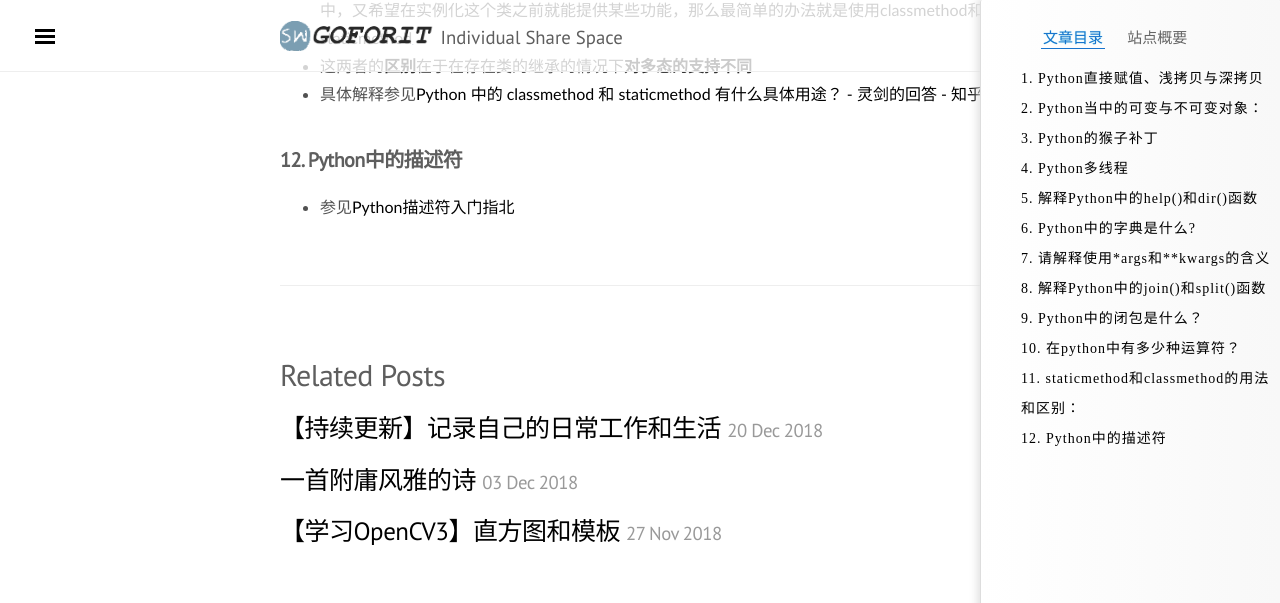
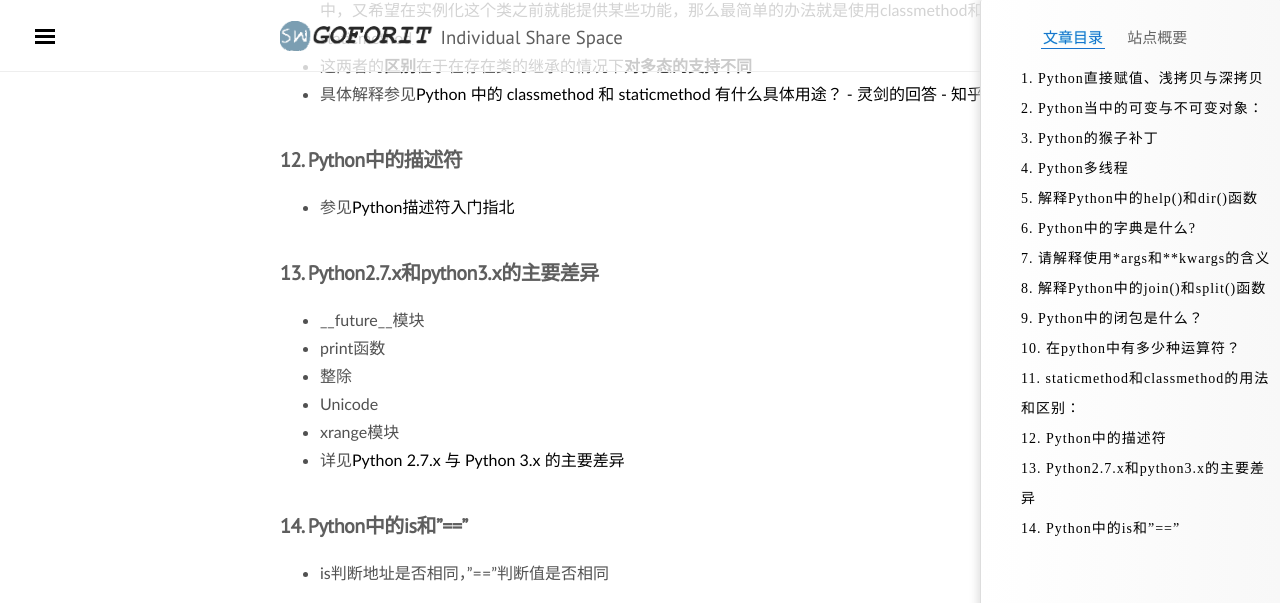
Before and after one commit to illust/illust.github.io, a Jekyll site: the page built from _posts/2018-12-19-Python-Interview-Setup.md, in a window 1280 px wide and 900 px high, scrolled down 3556 px, cut to the strip 0-603 px from the top of the window. Built offline with Jekyll 4.4.1, drawn with Linux system fonts in a browser that asks for light colours; nearby versions of some CDN libraries; some web fonts are replaced; comment, search, counter and statistics services are not loaded.

Commit message:
add 12.22 works

```diff
--- a/_posts/2018-12-19-Python-Interview-Setup.md
+++ b/_posts/2018-12-19-Python-Interview-Setup.md
@@ -115,3 +115,14 @@ roots
 
 ## 12. Python中的描述符
 - 参见[Python描述符入门指北](https://manjusaka.itscoder.com/2016/10/12/Something-about-Descriptor/)
+
+## 13. Python2.7.x和python3.x的主要差异
+- __future__模块
+- print函数
+- 整除
+- Unicode
+- xrange模块
+- 详见[Python 2.7.x 与 Python 3.x 的主要差异](http://chenqx.github.io/2014/11/10/Key-differences-between-Python-2-7-x-and-Python-3-x/)
+
+## 14. Python中的is和"=="
+- is判断地址是否相同，"=="判断值是否相同
```
Also changed, not shown: _posts/2018-12-20-works.md (+12 -1 lines).
